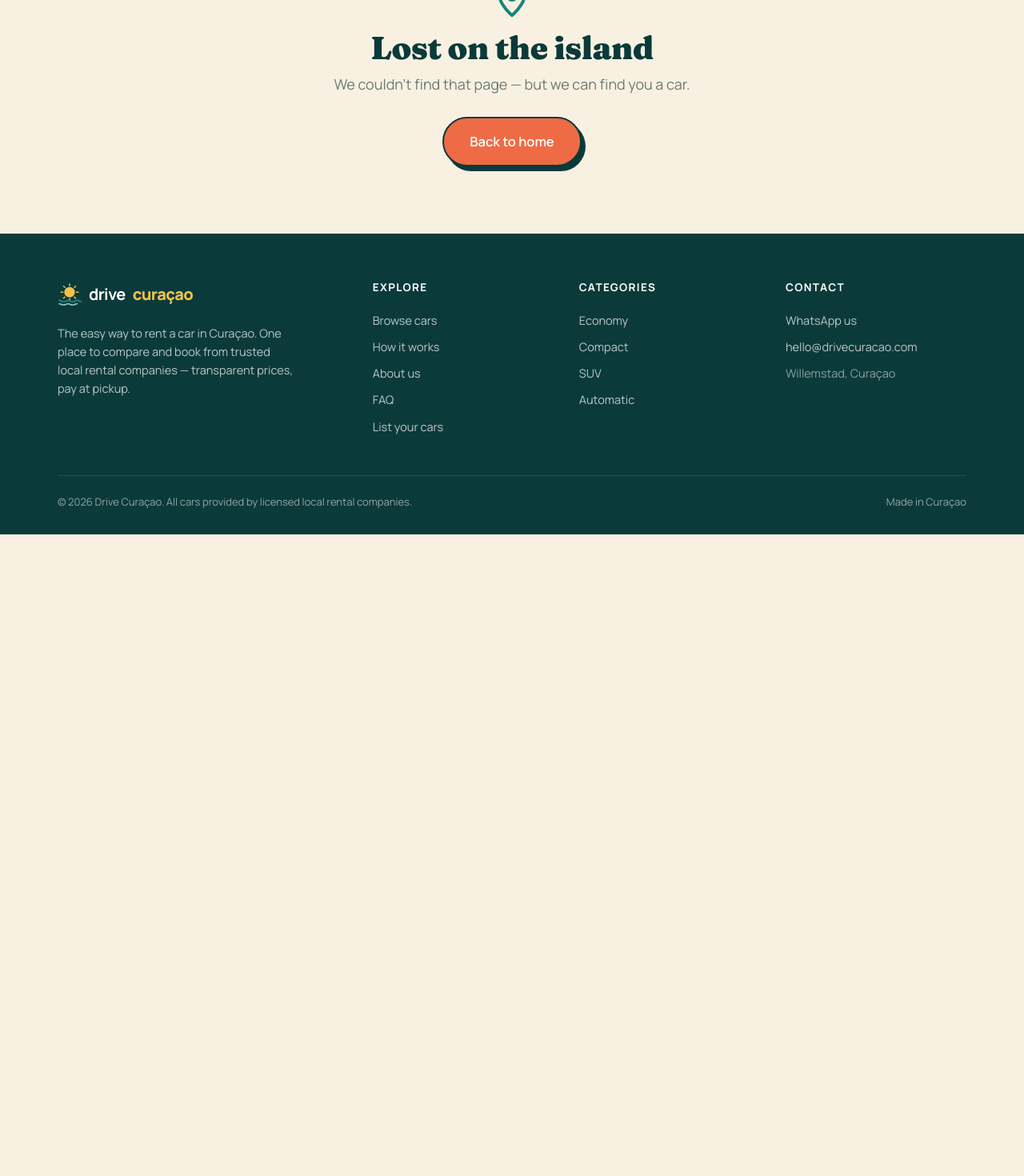
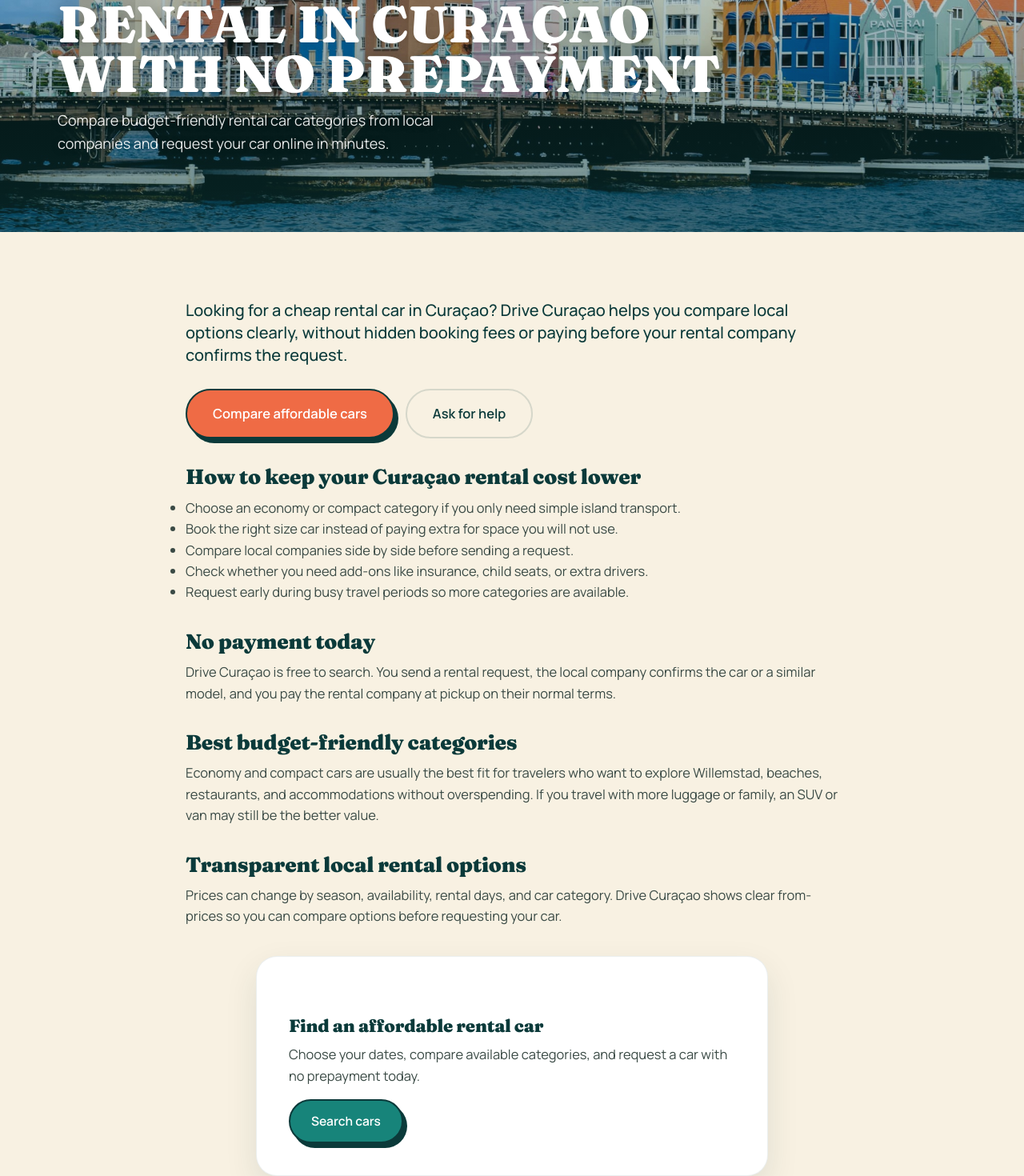
Before and after one commit to jairbakhuis/drivecuracao, a React (Vite) app: page /cheap-car-rental-curacao in a window 1280 px wide. Shown: the part 240-1710 px from the top of the page at 80% size. Before the commit the page ends 908 px from the top, so only its background shows below. Built offline with nearby package versions, Linux system fonts and the light colour scheme.

Commit message:
seo: add cheap Curaçao car rental page
Adds an English SEO landing page for budget-focused Curaçao car rental searches with no-prepayment messaging and cost-saving guidance.

👾 Generated with [Letta Code](https://letta.com)

Co-Authored-By: Letta Code <noreply@letta.com>

```diff
--- a/src/App.tsx
+++ b/src/App.tsx
@@ -8,6 +8,7 @@
 import ForRentalCompanies from "./pages/ForRentalCompanies";
 import AutoHurenCuracao from "./pages/AutoHurenCuracao";
 import CarRentalAirport from "./pages/CarRentalAirport";
+import CheapCarRentalCuracao from "./pages/CheapCarRentalCuracao";
 import NotFound from "./pages/NotFound";
 
 export default function App() {
@@ -22,6 +23,7 @@
       <Route path="/for-rental-companies" element={<ForRentalCompanies />} />
       <Route path="/auto-huren-curacao" element={<AutoHurenCuracao />} />
       <Route path="/car-rental-curacao-airport" element={<CarRentalAirport />} />
+      <Route path="/cheap-car-rental-curacao" element={<CheapCarRentalCuracao />} />
       <Route path="*" element={<NotFound />} />
     </Routes>
   );
--- /dev/null
+++ b/src/pages/CheapCarRentalCuracao.tsx
@@ -0,0 +1,67 @@
+import { Link } from "react-router-dom";
+import Layout, { useReveal, WHATSAPP } from "../components/Layout";
+
+export default function CheapCarRentalCuracao() {
+  const reveal = useReveal();
+  return (
+    <Layout>
+      <header className="page-hero" style={{ "--hero-img": "url(/images/hero-cars.jpg)" } as React.CSSProperties}>
+        <div className="container" style={{ position: "relative", zIndex: 2 }}>
+          <span className="eyebrow on-dark">Cheap car rental Curaçao</span>
+          <h1>Affordable car rental in Curaçao with no prepayment</h1>
+          <p>
+            Compare budget-friendly rental car categories from local companies and request your car online in minutes.
+          </p>
+        </div>
+      </header>
+
+      <section className="section" ref={reveal}>
+        <div className="container prose reveal" style={{ maxWidth: 860 }}>
+          <p className="big">
+            Looking for a cheap rental car in Curaçao? Drive Curaçao helps you compare local options clearly, without
+            hidden booking fees or paying before your rental company confirms the request.
+          </p>
+
+          <div style={{ display: "flex", gap: 14, flexWrap: "wrap", margin: "28px 0 34px" }}>
+            <Link className="btn btn-coral btn-lg" to="/cars">Compare affordable cars</Link>
+            <a className="btn btn-ghost btn-lg" href={WHATSAPP} target="_blank" rel="noreferrer">Ask for help</a>
+          </div>
+
+          <h2>How to keep your Curaçao rental cost lower</h2>
+          <ul className="list">
+            <li>Choose an economy or compact category if you only need simple island transport.</li>
+            <li>Book the right size car instead of paying extra for space you will not use.</li>
+            <li>Compare local companies side by side before sending a request.</li>
+            <li>Check whether you need add-ons like insurance, child seats, or extra drivers.</li>
+            <li>Request early during busy travel periods so more categories are available.</li>
+          </ul>
+
+          <h2>No payment today</h2>
+          <p>
+            Drive Curaçao is free to search. You send a rental request, the local company confirms the car or a similar
+            model, and you pay the rental company at pickup on their normal terms.
+          </p>
+
+          <h2>Best budget-friendly categories</h2>
+          <p>
+            Economy and compact cars are usually the best fit for travelers who want to explore Willemstad, beaches,
+            restaurants, and accommodations without overspending. If you travel with more luggage or family, an SUV or
+            van may still be the better value.
+          </p>
+
+          <h2>Transparent local rental options</h2>
+          <p>
+            Prices can change by season, availability, rental days, and car category. Drive Curaçao shows clear from-prices
+            so you can compare options before requesting your car.
+          </p>
+
+          <div className="confirm" style={{ marginTop: 36, textAlign: "left" }}>
+            <h2 style={{ fontSize: 22 }}>Find an affordable rental car</h2>
+            <p>Choose your dates, compare available categories, and request a car with no prepayment today.</p>
+            <Link className="btn btn-teal" to="/cars">Search cars</Link>
+          </div>
+        </div>
+      </section>
+    </Layout>
+  );
+}
```
